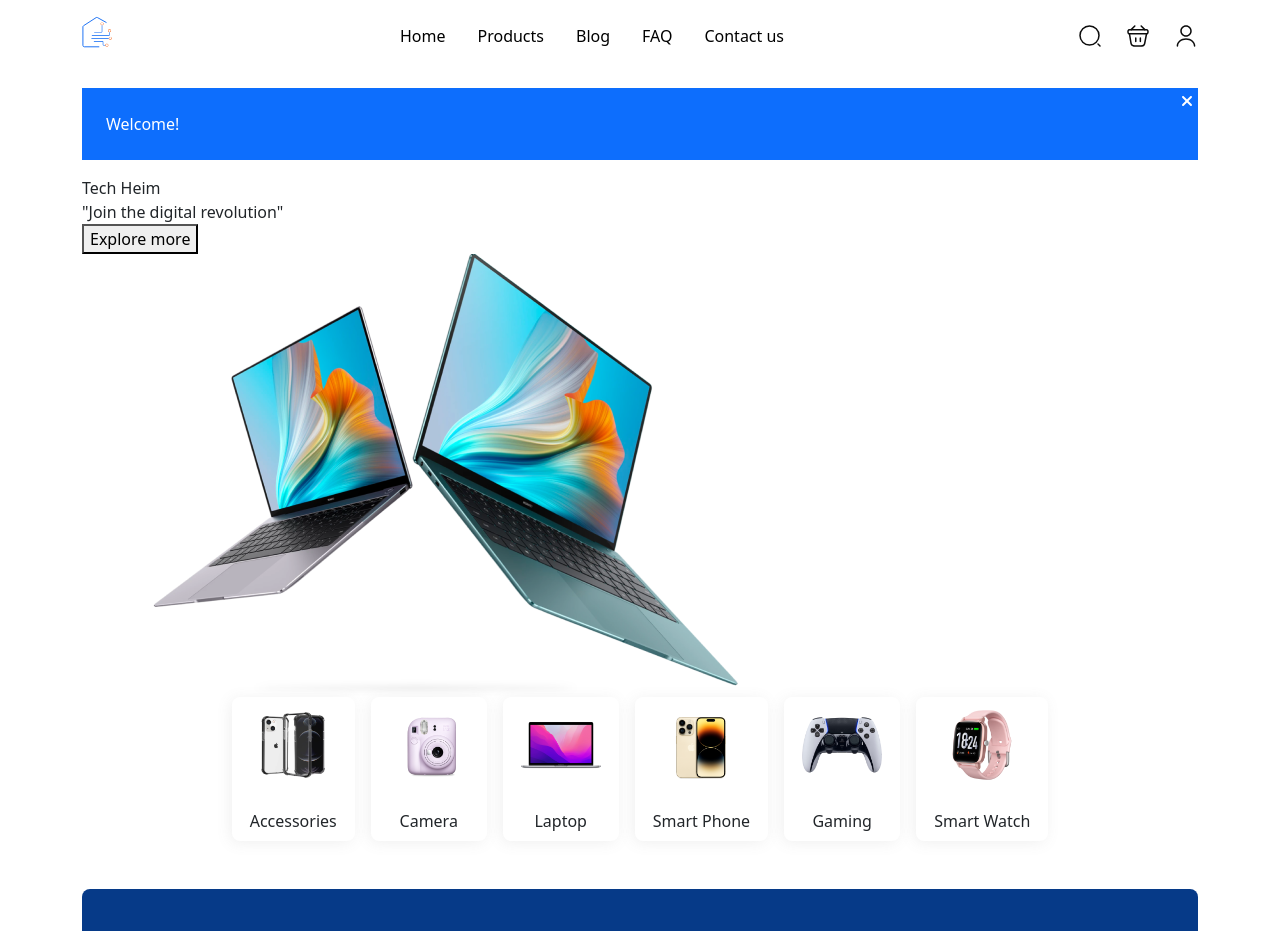
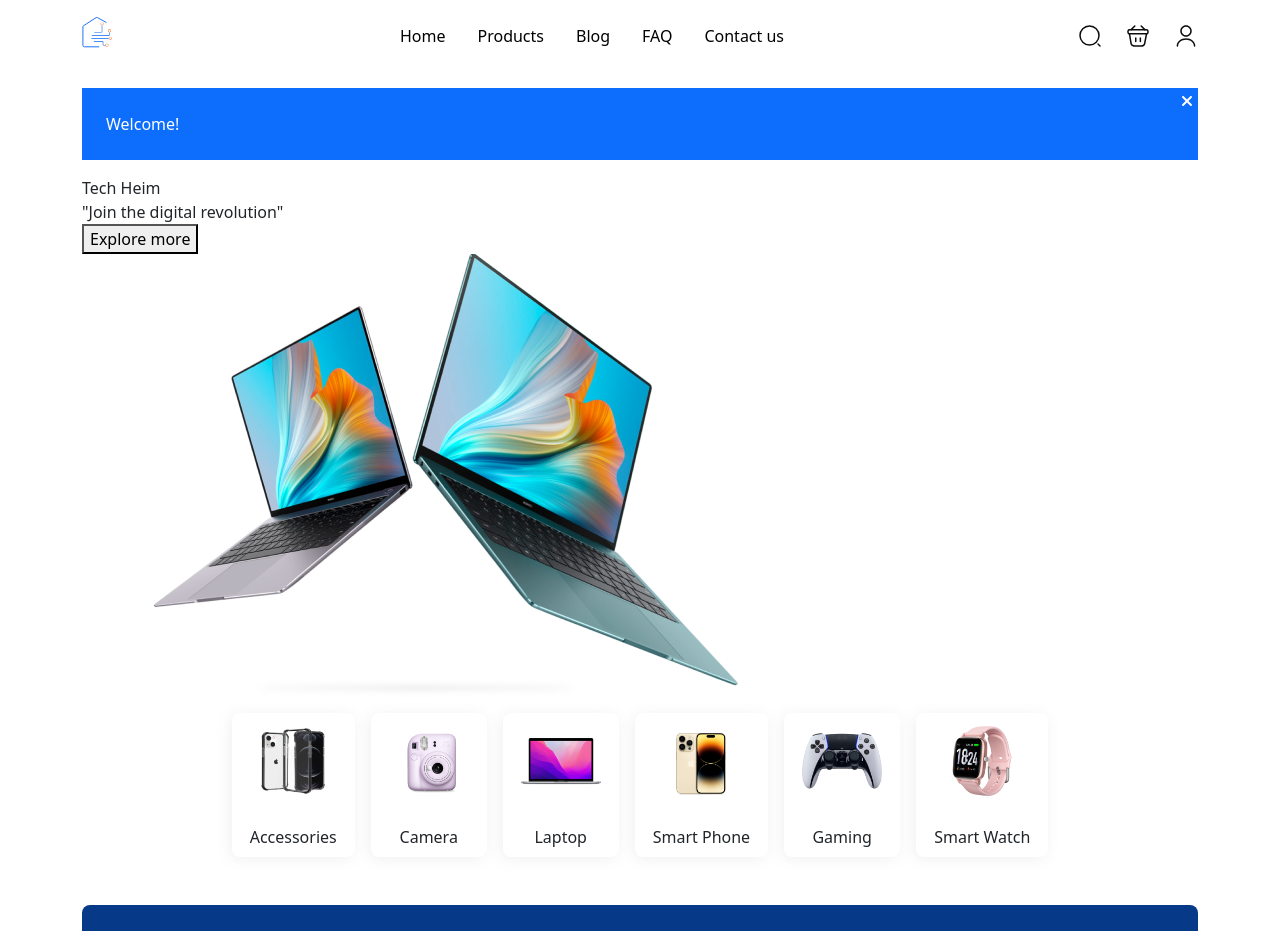
Before and after one commit to RJR24/sarvin-shop-react, a React (Create React App) app: page / in a window 1280 px wide. Shown: the top 931 px of the page. Built offline with nearby package versions, Linux system fonts and the light colour scheme.

Commit message:
margin top added

```diff
--- a/src/components/Categories/Categories.jsx
+++ b/src/components/Categories/Categories.jsx
@@ -21,7 +21,7 @@ const catList = [
 ];
 const Categories = () => {
   return (
-    <div className="d-flex justify-content-center gap-3">
+    <div className="d-flex justify-content-center gap-3 mt-3">
       {catList.map((item) => (
         <CategoryCard title={item.title} image={item.image} />
       ))}
```
